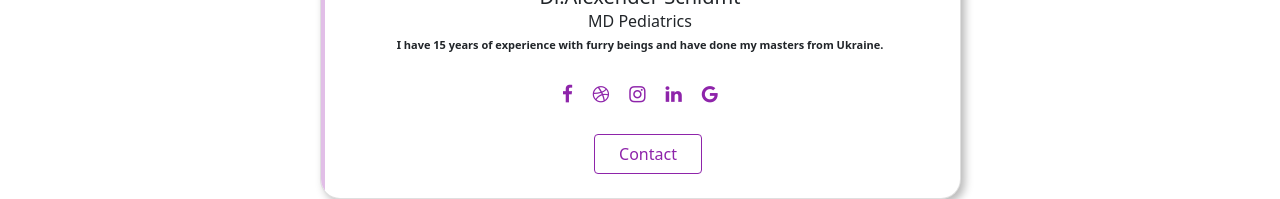
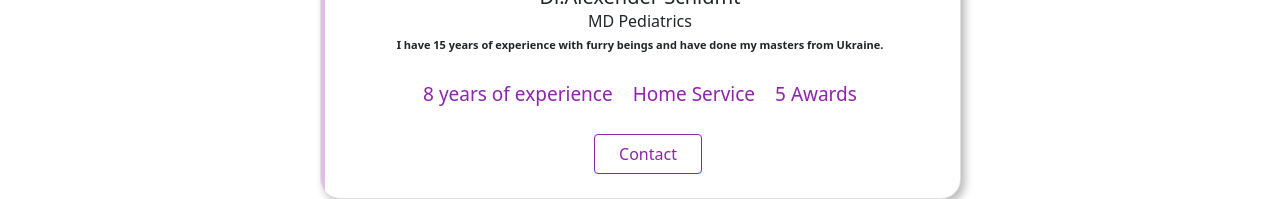
Before and after one commit to abhinaykhalatkar/smallPaws, a React (Create React App) app: page /vetServices in a window 1280 px wide. Shown: the part 276-475 px from the top of the page. Built offline with nearby package versions, Linux system fonts and the light colour scheme.

Commit message:
"Updated vet service details"

```diff
--- a/src/components/VetService/SingleVet.js
+++ b/src/components/VetService/SingleVet.js
@@ -37,11 +37,9 @@ const SingleVet = () => {
                         <p className="fonts">I have 15 years of experience with furry beings and have done my masters from Ukraine. </p>
                     </div>
                     <ul className="social-list">
-                        <li><i className="fa fa-facebook"></i></li>
-                        <li><i className="fa fa-dribbble"></i></li>
-                        <li><i className="fa fa-instagram"></i></li>
-                        <li><i className="fa fa-linkedin"></i></li>
-                        <li><i className="fa fa-google"></i></li>
+                        <li>8 years of experience</li><br></br>
+                        <li>Home Service</li>
+                        <li>5 Awards</li>
                     </ul>
                     <div className="buttons">
                     {/* <button className="btn btn-outline-primary px-4">Message</button>  */}
```
